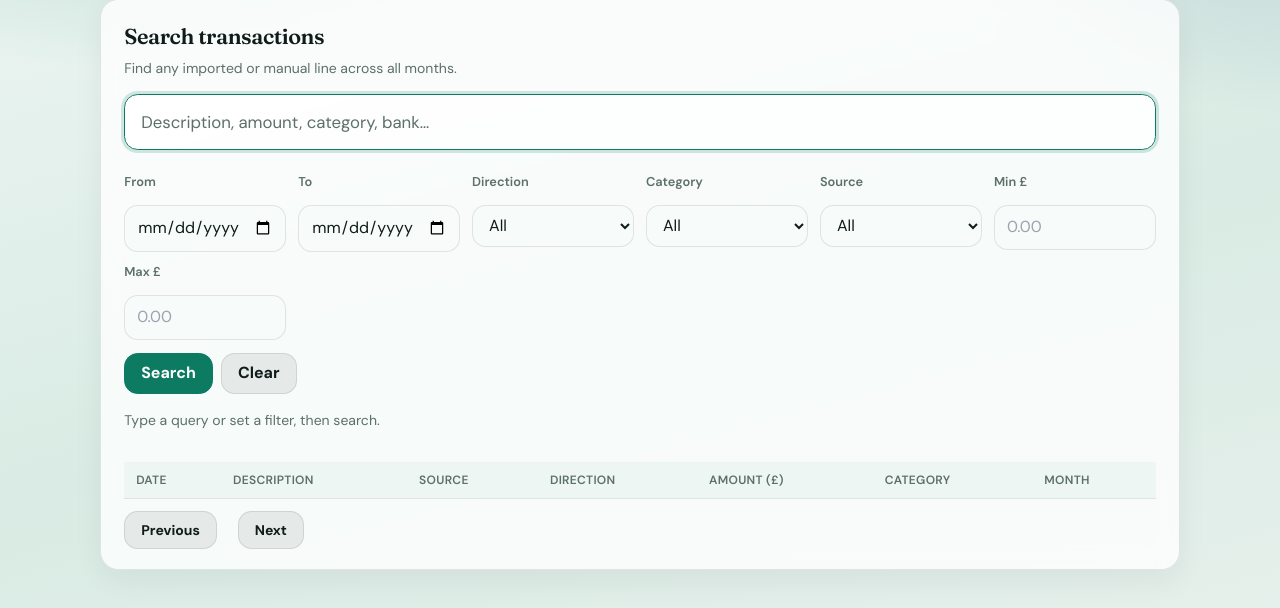
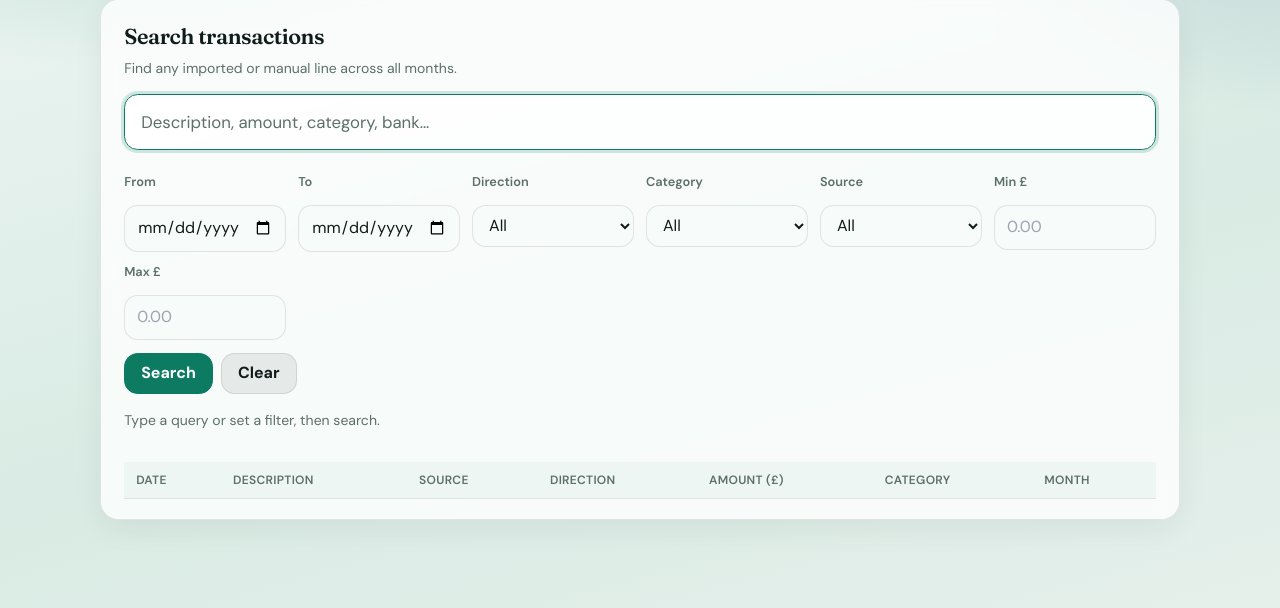
Before and after one commit to Ivaneres/loan-tracker, a Flask app: page /spending/search in a window 1280 px wide. Shown: the part 127-735 px from the top of the page. Run offline with Flask 3, Linux system fonts and the light colour scheme; the visitor is signed in with stand-in values (Sample User, id 1); lists and menus that the app fills with data are empty.

Commit message:
Add Search playthrough screenshots and fix pager visibility
Hide the search results pager when inactive (CSS was overriding
Tailwind hidden), and commit step-by-step demo screenshots.

```diff
--- a/static/style.css
+++ b/static/style.css
@@ -4333,6 +4333,10 @@ body.search-page {
     gap: 0.65rem;
 }
 
+.search-pager.hidden {
+    display: none;
+}
+
 @media (max-width: 640px) {
     .search-q-input {
         font-size: 1rem;
```
Also changed, not shown: 8 other files.
